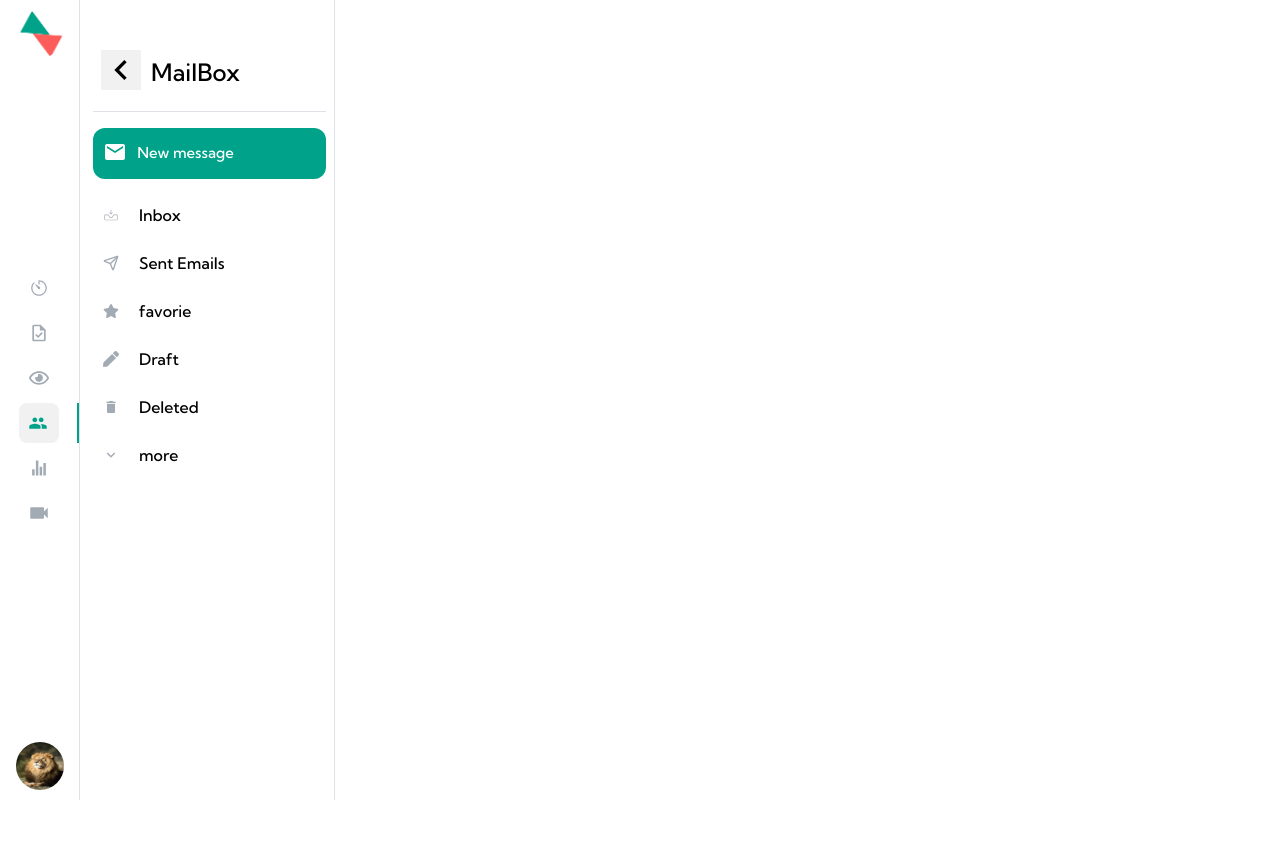
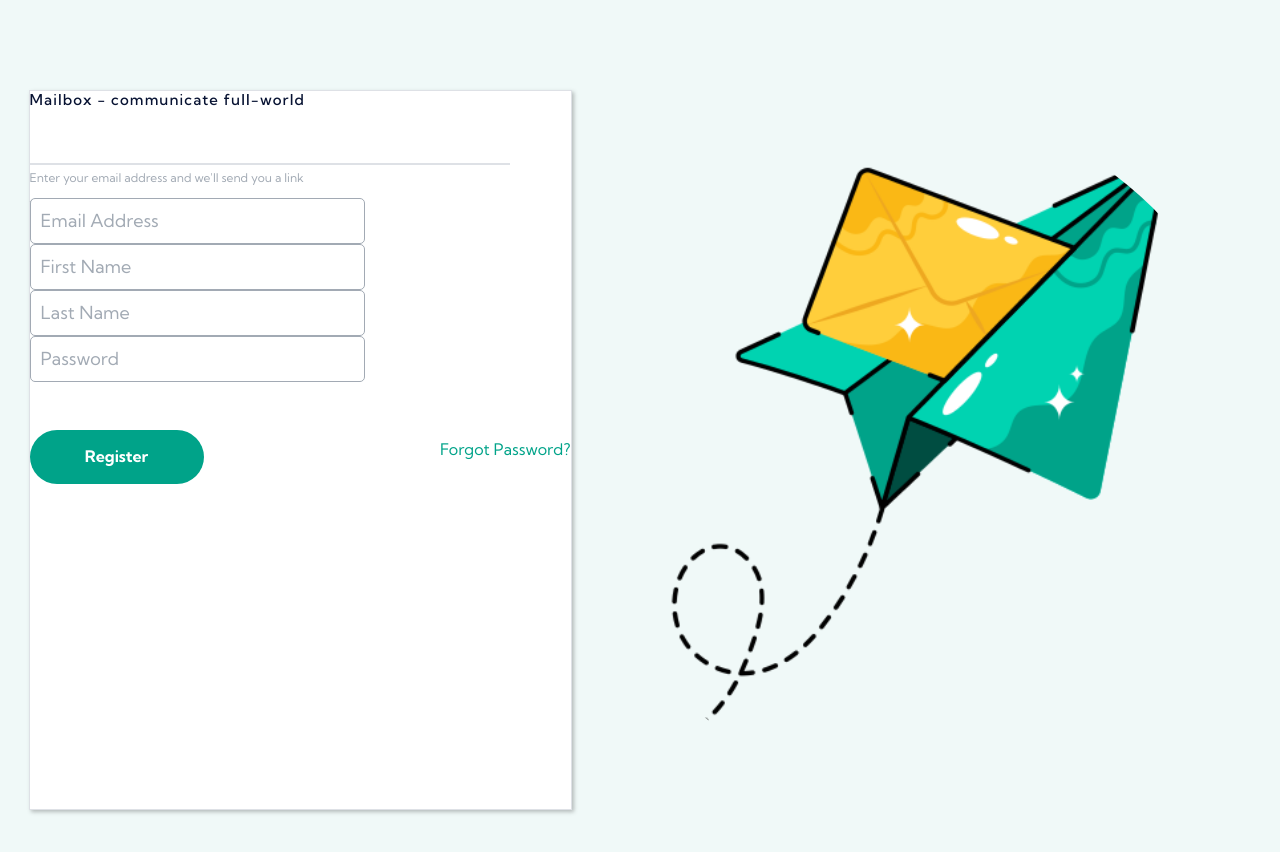
Before and after one commit to eliyahumoshkoviz/client, a React (Vite) app: page /chats in a window 1280 px wide. Shown: the top 852 px of the page. Before the commit the page ends 800 px from the top, so only its background shows below. Built offline with nearby package versions, Linux system fonts and the light colour scheme; the HTML template or start-up script is replaced by a standard one.

Commit message:
add register

```diff
--- a/src/App.jsx
+++ b/src/App.jsx
@@ -1,6 +1,7 @@
 import React, { useState } from "react";
 
 import Layout from "./componets/Layout";
+import Register from './pages/Register'
 
 export default function App() {
 
@@ -9,8 +10,8 @@ export default function App() {
       <div>
 
         {/* <Login /> */}
-        {/* <Register/> */}
-        <Layout />
+        <Register/>
+        {/* <Layout /> */}
       </div>
   );
 }
--- a/src/pages/Register/index.jsx
+++ b/src/pages/Register/index.jsx
@@ -3,29 +3,35 @@ import style from "./style.module.css";
 
 export default function Register() {
   return (
+    <div className={style.background}>
       <div className={style.container}>
+        <div className={style.from}>
+            <h1 className={style.title}>Mailbox - communicate full-world</h1>
+            <div className={style.line}></div>
           <form>
-        <h1 className={style.title}>your first MailBox is here</h1>
-        <div>
-          <label htmlFor="email">Email</label>
-          <input type="email" id="email" required />
+            <p className={style.text}>Enter your email address and we'll send you a link to reset your password.</p>
+            <div className={style.container_input} >
+              <input className={style.input} type="email" required placeholder="Email Address" />
             </div>
-        <div>
-          <label htmlFor="password">Password</label>
-          <input type="password" id="password" required />
+            <div className={style.container_input}>
+              <input className={style.input} type="text" required placeholder="First Name" />
+            </div>
+            <div className={style.container_input}>
+              <input className={style.input} type="text" required placeholder="Last Name" />
+            </div>
+            <div className={style.container_input}>
+              <input className={style.input} type="password" required placeholder="Password" />
             </div>
             <div className={style.actions}>
-          <button className={style.login} type="submit">
-            Login
-          </button>
+              <button className={style.register} type="submit"> Register </button>
               <a className={style.a}>Forgot Password?</a>
-        </div>
-        <div className={style.register}>
-          <p>
-            Don't have an account? <a className={style.a}>Register Here</a>
-          </p>
             </div>
           </form>
         </div>
+        <div >
+          <img className={style.img} src="/img/send-mail.png" alt="img" />
+        </div>
+      </div>
+    </div>
   );
 }
--- a/src/pages/Register/style.module.css
+++ b/src/pages/Register/style.module.css
@@ -1,40 +1,98 @@
+.background {
+  min-height: 100vh;
+  background-color: #f0f9f8fe;
+  display: flex;
+  justify-content: center;
+  align-items: center;
+}
+
 .container {
+  width: 1600px;
+  height: 900px;
   display: flex;
+  justify-content: center;
   align-items: center;
-    justify-content: center;
-    min-height: 100vh;
-    background-color: #f5f5f5;
 }
-  label {
-    display: block;
-    margin-bottom: 5px;
-  }
-  input {
-    padding: 7px 10px;
-    border: 1px solid #ccc;
-    border-radius: 4px;
-    width: 100%;
-    margin-bottom: 16px;
 
-    font: inherit;
-  }
-  input:focus {
-    outline: 2px solid var(--primary-color);
+.from {
+  width: 543px;
+  height: 720px;
+  background-color: #FFFFFF;
+  box-shadow: 2px 2px 4px 0px rgba(0, 0, 0, 0.25);
+  border: 1px #DEE1E6 solid;
 }
 
 .title {
+  Width: 530px;
+  Height: 40px;
   font-size: 32px;
   margin-bottom: 32px;
+  font-weight: 500;
+  font-size: 15px;
+  color: #071232;
+  line-height: 18.6px;
+  letter-spacing: 0.075em;
 }
 
-  .login {
-    padding: 10px 20px;
+.line {
+  width: 480px;
+  border: 1px solid #DEE1E6;
+}
+
+.text {
+  width: 285px;
+  height: 33px;
+  font-weight: 400;
+  font-size: 12px;
+  line-height: 25px;
+  color: #A2AAB4;
+}
+
+.img {
+  width: 680px;
+  height: 680px;
+}
+.container_input{
+  width: 335px;
+  height: 46px;
+  border-radius: 1px solid  #A2AAB4;
+  border-radius: 5px;
+}
+
+.input {
+  width: 335px;
+  height: 46px;
+  border: 0.5px solid #A2AAB4;
+  border-radius: 5px;
+}
+
+.input::placeholder {
+  width: 127px;
+  height: 33px;
+  font-weight: 400;
+  font-size: 18px;
+  line-height: 25px;
+  letter-spacing: 2%;
+  color: #A2AAB4;
+}
+
+
+
+.register{
+  width: 174px;
+  height: 54px;
+  border-radius: 30px;
+  color: #fff;
+  font-weight: 700;
+  font-size: 16px;
+  line-height: 19.84px;
+  letter-spacing: 2%;
+
   background-color: var(--primary-color);
-    color: #fff;
   border: none;
-    border-radius: 4px;
   cursor: pointer;
 }
+
 .a {
   color: var(--primary-color);
 }
@@ -46,7 +104,7 @@
   align-items: center;
 }
 
-  .register{
+.register {
   text-align: center;
   margin-top: 16px;
 }
```
Also changed, not shown: public/img/send-mail.png (added). Lines whose indentation alone changed are shown as unchanged.
